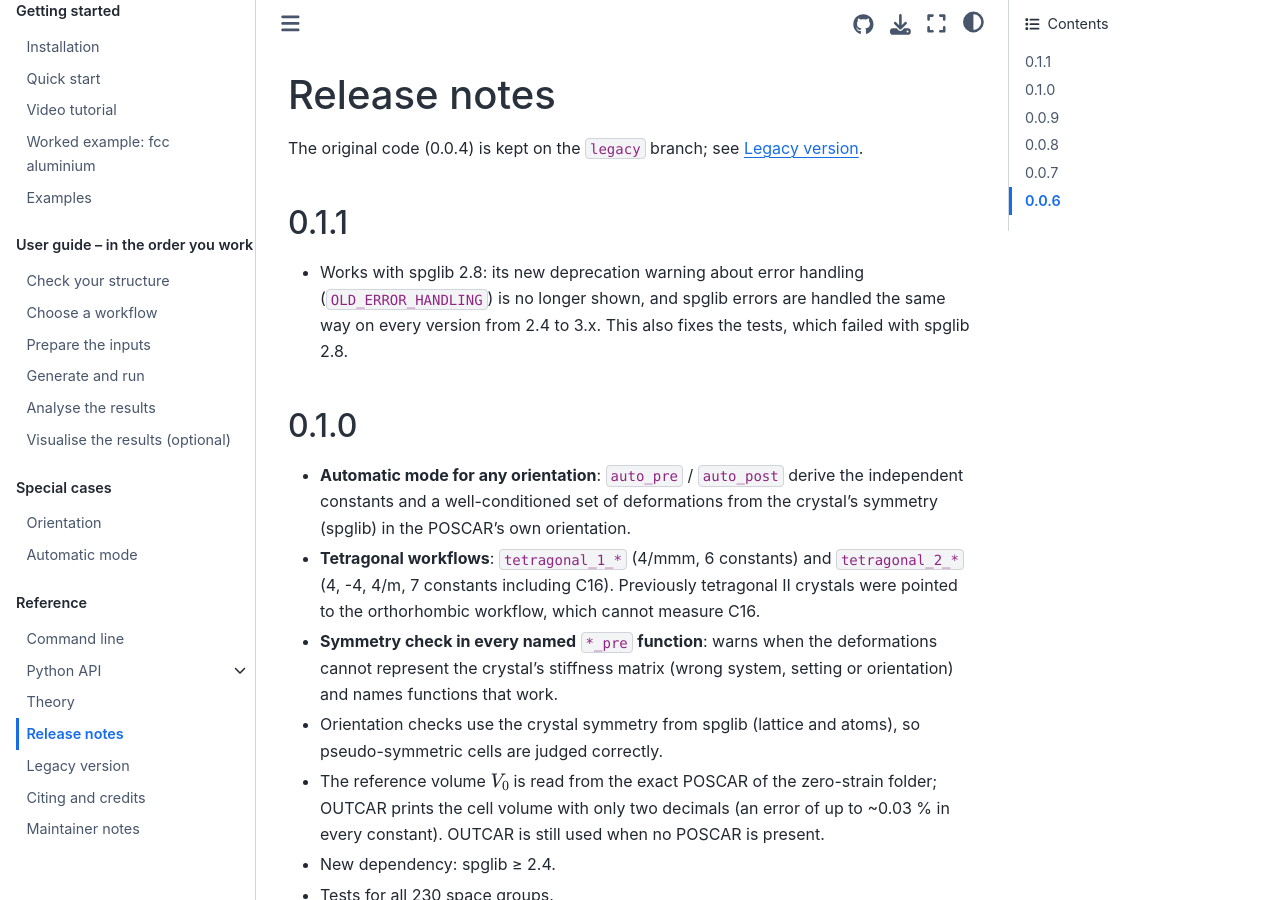
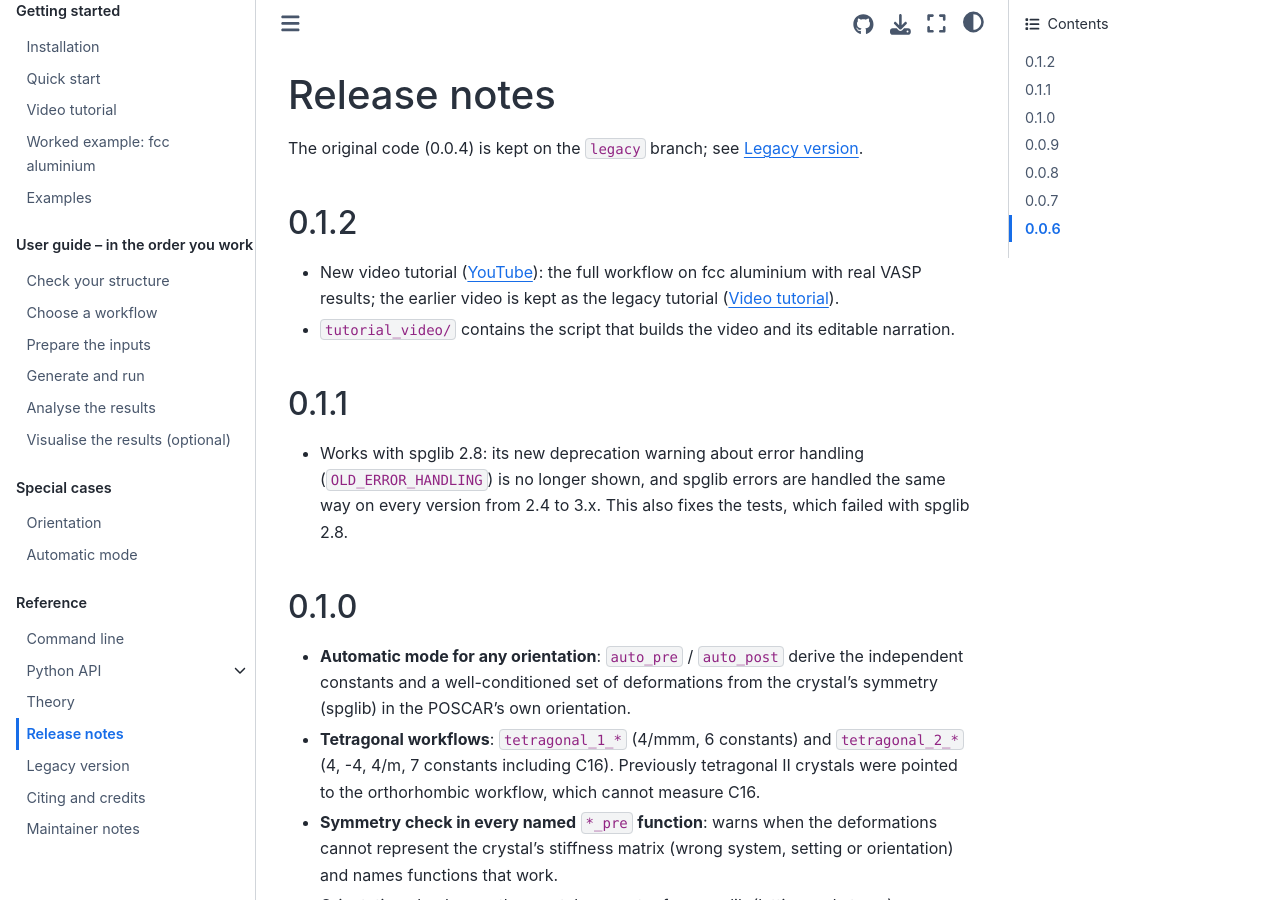
Before and after one commit to prnvrvs/elastic_vasp, a Sphinx documentation site: the page built from docs/release_notes.rst, in a window 1280 px wide and 900 px high. Built offline with Sphinx 7.4.7 and the Sphinx Book theme 1.1.4, drawn with Linux system fonts in a browser that asks for light colours.

Commit message:
Release 0.1.2: new video tutorial
Co-Authored-By: Claude Opus 5.5 <noreply@anthropic.com>

```diff
--- a/docs/release_notes.rst
+++ b/docs/release_notes.rst
@@ -2,6 +2,14 @@ Release notes
 =============
 
 The original code (0.0.4) is kept on the ``legacy`` branch; see :doc:`legacy`.
+
+0.1.2
+-----
+
+* New video tutorial (`YouTube <https://youtu.be/kXaeIoNdHzw>`_): the full workflow on
+  fcc aluminium with real VASP results; the earlier video is kept as the legacy tutorial
+  (:doc:`tutorial`).
+* ``tutorial_video/`` contains the script that builds the video and its editable narration.
 
 0.1.1
 -----
--- a/elastic_vasp/__init__.py
+++ b/elastic_vasp/__init__.py
@@ -1,3 +1,3 @@
-__version__ = "0.1.1"
+__version__ = "0.1.2"
 __author__ = 'PRANAV KUMAR'
 __credits__ = 'Multiscale-Mechanics-Lab, IIT-madras'
```
